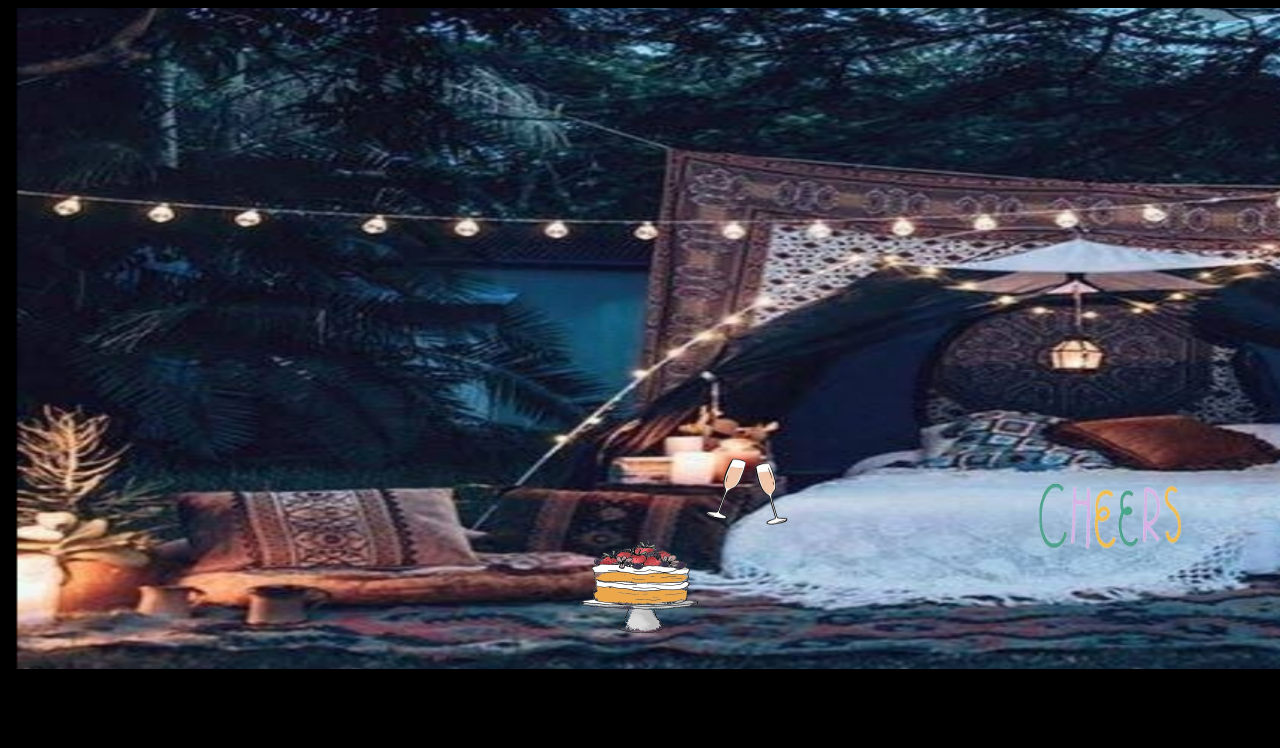
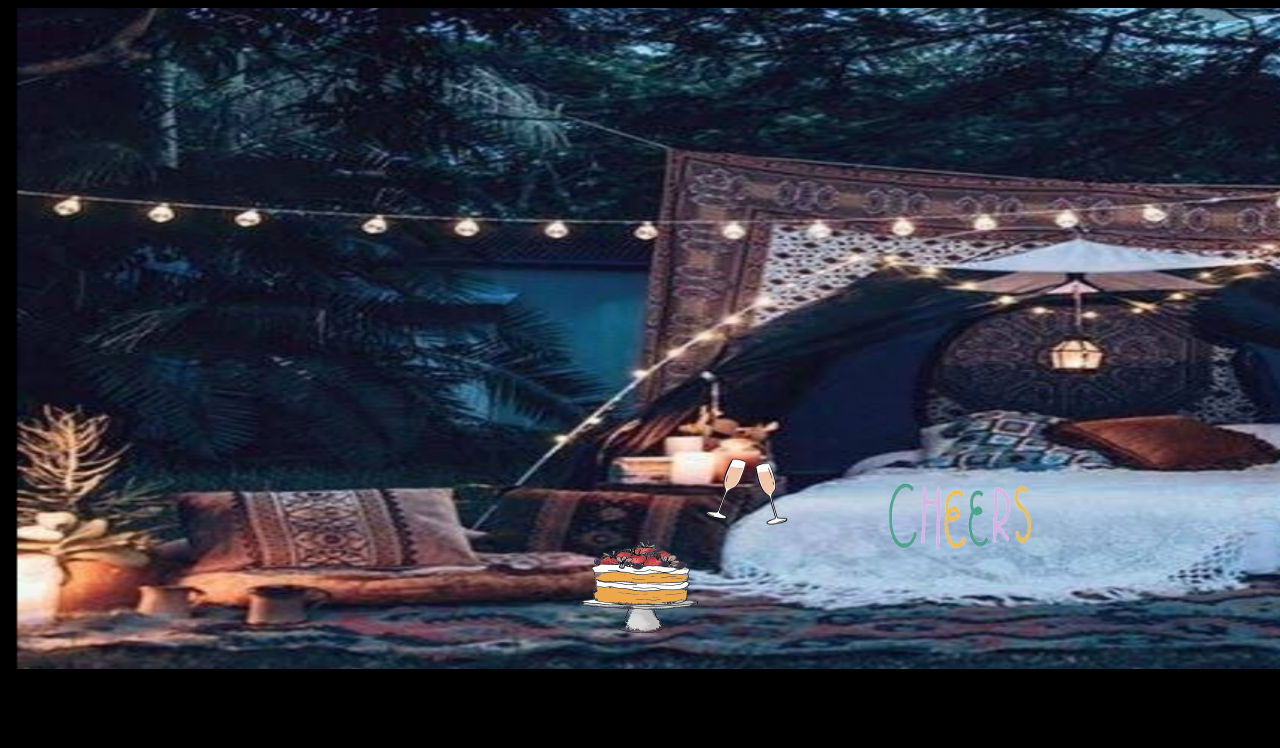
Before and after one commit to Subhlaxmi179/one, a PHP site: page /date.html in a window 1280 px wide; the page is wider, and only the part inside the window is pictured. Shown: the top 748 px of that part. Run offline with PHP 8.4, Linux system fonts and the light colour scheme; some web fonts are replaced.

Commit message:
Update datestyle.css

```diff
--- a/css/datestyle.css
+++ b/css/datestyle.css
@@ -1,7 +1,7 @@
 body{
   background-color: black ;
   text-align: center;
-  height: 2160px;
+  height: 2000px;
 }
 .topc{
   background-color: black;
@@ -70,6 +70,7 @@ img
 }
 .cheers{
   position:relative;
+  left:-150px;
   top:-250px;
   height:150px;
   width:150px;
```
